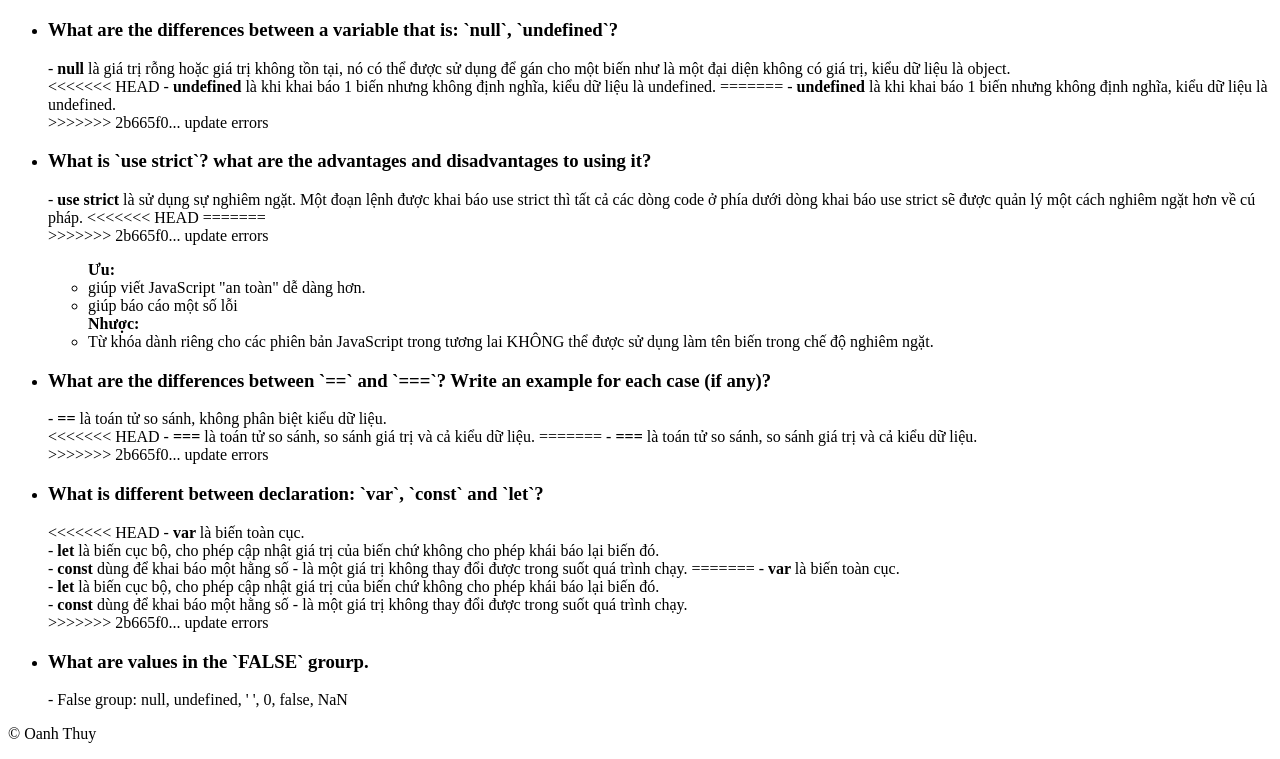
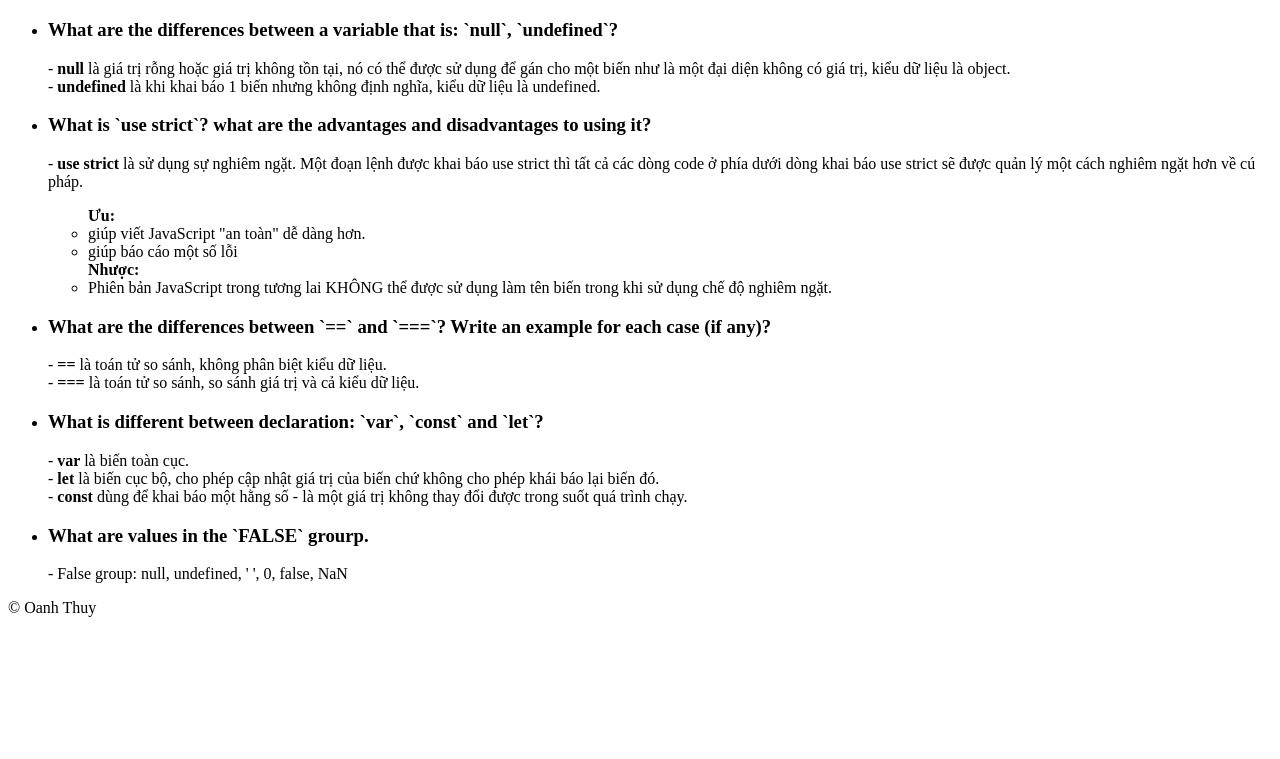
Before and after one commit to at-oanhung/AT-OanhUngTT-FE-Basic, a plain HTML site: page Js/Js1/Ex.html in a window 1280 px wide. Shown: the part 61-820 px from the top of the page. Drawn offline with Linux system fonts and the light colour scheme.

Commit message:
fix conflict

```diff
--- a/Js/Js1/Ex.html
+++ b/Js/Js1/Ex.html
@@ -21,11 +21,7 @@
           <p class="item-answer">
             - <b> null </b> là giá trị rỗng hoặc giá trị không tồn tại, nó có thể được sử dụng để gán cho một biến như là một đại diện không có giá trị, kiểu dữ liệu là object.
             <br>
-<<<<<<< HEAD
             - <b> undefined </b> là khi khai báo 1 biến nhưng không định nghĩa, kiểu dữ liệu là undefined.
-=======
-            - <b> undefined </b> là khi khai báo 1 biến nhưng không định nghĩa, kiểu dữ liệu là undefined.<br>
->>>>>>> 2b665f0... update errors
           </p>
         </li>
         <li class="item-content">
@@ -34,10 +30,6 @@
           </h3>
           <p class="item-answer">
             - <b> use strict </b> là sử dụng sự nghiêm ngặt. Một đoạn lệnh được khai báo use strict thì tất cả các dòng code ở phía dưới dòng khai báo use strict sẽ được quản lý một cách nghiêm ngặt hơn về cú pháp.
-<<<<<<< HEAD
-=======
-            <br>
->>>>>>> 2b665f0... update errors
             <ul>
               <b> Ưu: </b>
               <li> giúp viết JavaScript "an toàn" dễ dàng hơn.</li>
@@ -45,7 +37,7 @@
             </ul>
             <ul>
               <b> Nhược: </b>
-              <li>Từ khóa dành riêng cho các phiên bản JavaScript trong tương lai KHÔNG thể được sử dụng làm tên biến trong chế độ nghiêm ngặt.</li>
+              <li>Phiên bản JavaScript trong tương lai KHÔNG thể được sử dụng làm tên biến trong khi sử dụng chế độ nghiêm ngặt.</li>
             </ul>
           </p>
         </li>
@@ -55,11 +47,7 @@
           </h3>
           <p class="item-answer">
             - <b> == </b> là toán tử so sánh, không phân biệt kiểu dữ liệu. <br>
-<<<<<<< HEAD
             - <b> === </b> là toán tử so sánh, so sánh giá trị và cả kiểu dữ liệu.
-=======
-            - <b> === </b> là toán tử so sánh, so sánh giá trị và cả kiểu dữ liệu. <br>
->>>>>>> 2b665f0... update errors
           </p>
         </li>
         <li class="item-content">
@@ -67,15 +55,9 @@
             What is different between declaration: `var`, `const` and `let`?
           </h3>
           <p class="item-answer">
-<<<<<<< HEAD
             - <b> var </b> là biến toàn cục. <br>
             - <b> let </b> là biến cục bộ, cho phép cập nhật giá trị của biến chứ không cho phép khái báo lại biến đó. <br>
             - <b> const </b> dùng để khai báo một hằng số - là một giá trị không thay đổi được trong suốt quá trình chạy.
-=======
-            - <b> var </b> là biến toàn cục.<br>
-            - <b> let </b> là biến cục bộ, cho phép cập nhật giá trị của biến chứ không cho phép khái báo lại biến đó.<br>
-            - <b> const </b> dùng để khai báo một hằng số - là một giá trị không thay đổi được trong suốt quá trình chạy.<br>
->>>>>>> 2b665f0... update errors
           </p>
         </li>
         <li class="item-content">
```
